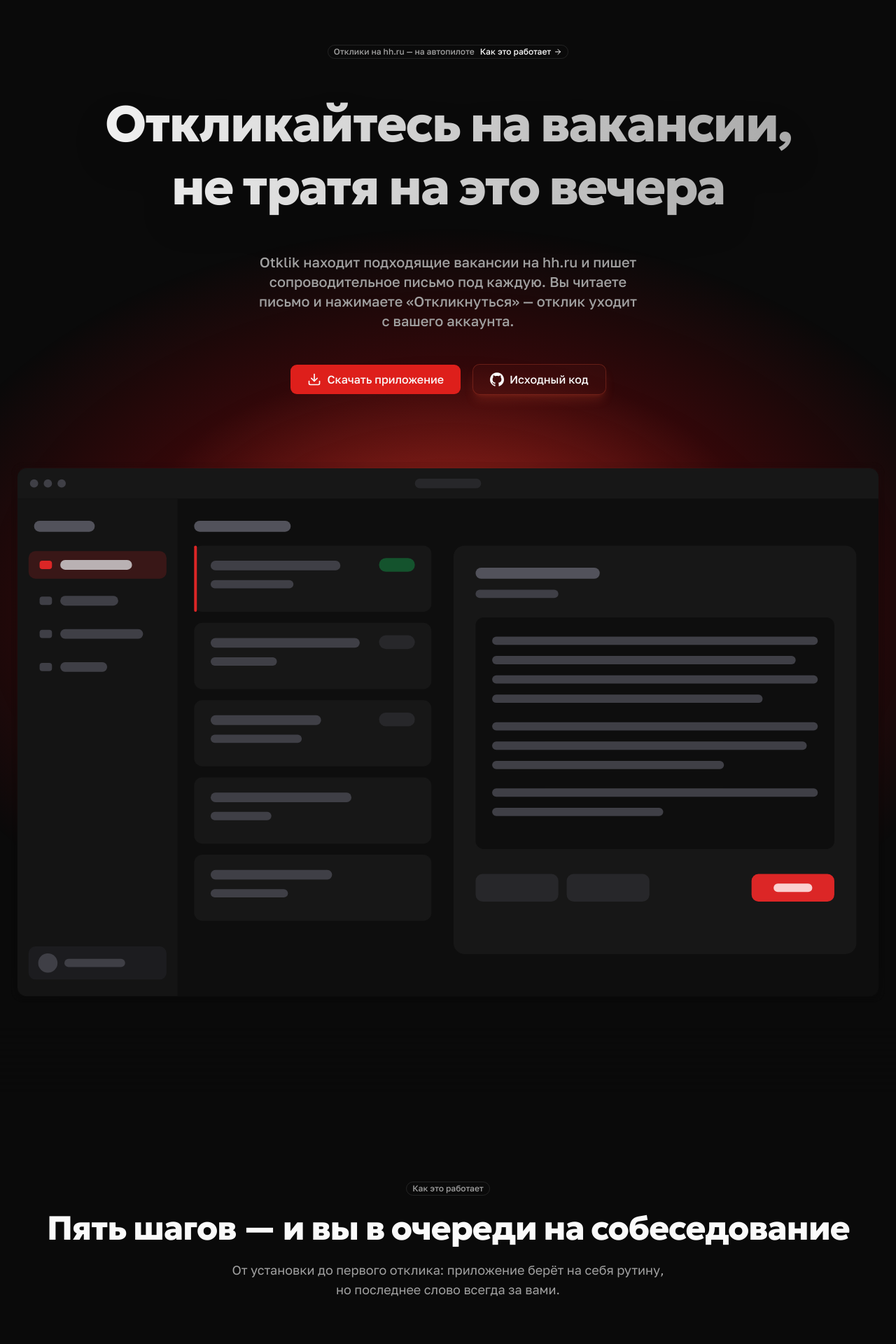
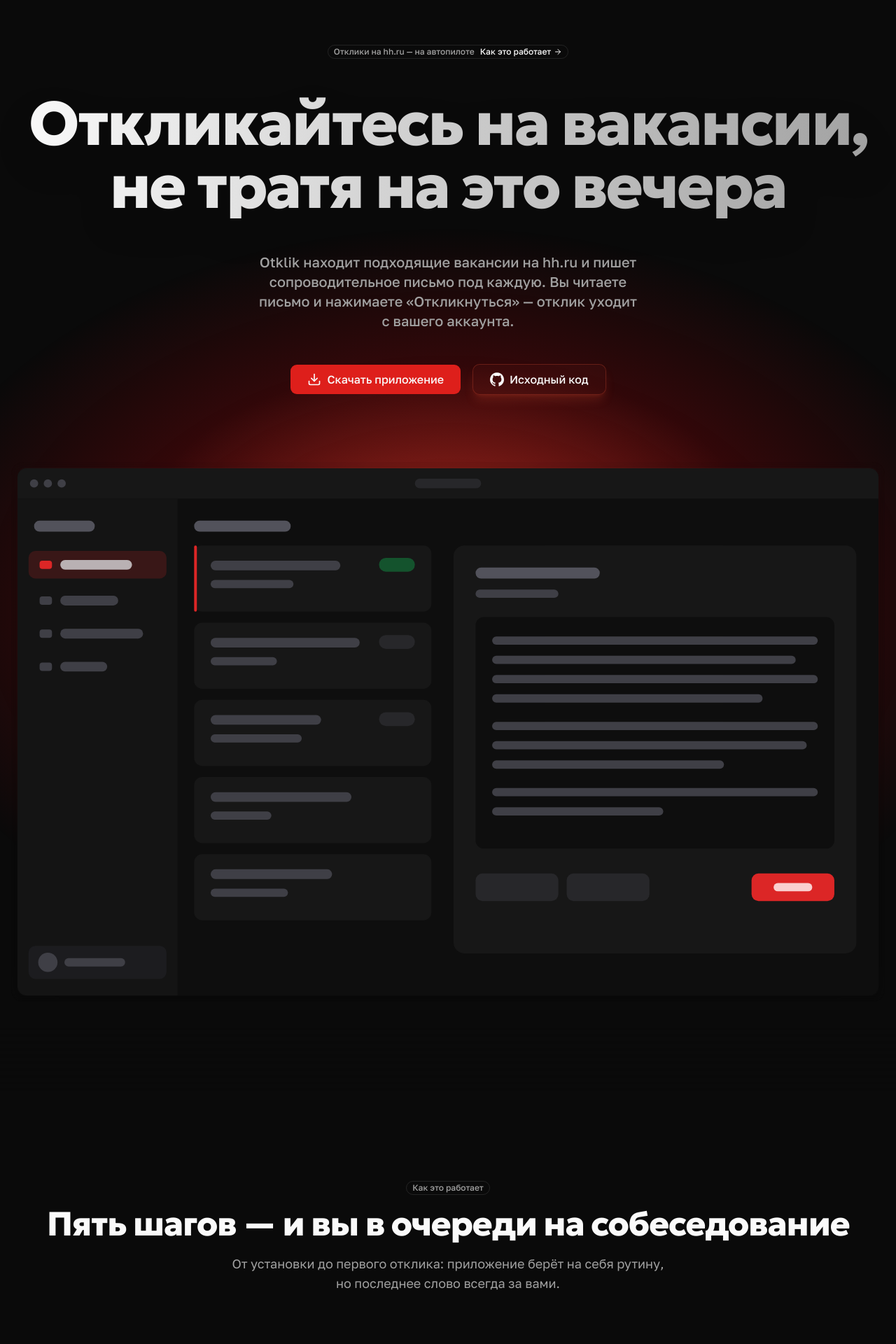
Before and after one commit to liubimba/otklik, a Next.js app in the folder web/: page / in a window 1280 px wide. Shown: the part 180-2100 px from the top of the page at 70% size. Built offline with nearby package versions, Linux system fonts and the light colour scheme.

Commit message:
style: apply biome formatting after heading utility fix

```diff
--- a/web/src/components/blocks/features-section.tsx
+++ b/web/src/components/blocks/features-section.tsx
@@ -30,7 +30,7 @@
 							<Card className="h-full">
 								<CardHeader className="gap-3">
 									<Icon className="size-5 text-brand" aria-hidden="true" />
-									<h3 className="font-heading text-lg font-semibold text-balance">
+									<h3 className="font-heading text-lg text-balance">
 										{item.title}
 									</h3>
 								</CardHeader>
--- a/web/src/components/blocks/hero-section.tsx
+++ b/web/src/components/blocks/hero-section.tsx
@@ -62,7 +62,7 @@
 						</Badge>
 					)}
 
-					<h1 className="relative z-10 inline-block animate-appear bg-gradient-to-r from-foreground to-muted-foreground bg-clip-text font-heading text-4xl leading-tight font-semibold text-balance text-transparent drop-shadow-2xl sm:text-6xl sm:leading-tight md:text-7xl md:leading-tight">
+					<h1 className="relative z-10 inline-block animate-appear bg-gradient-to-r from-foreground to-muted-foreground bg-clip-text font-heading text-balance text-transparent drop-shadow-2xl">
 						{title}
 					</h1>
 
--- a/web/src/components/blocks/how-it-works-section.tsx
+++ b/web/src/components/blocks/how-it-works-section.tsx
@@ -19,9 +19,7 @@
 }) {
 	return (
 		<div className="mt-8 flex flex-col gap-4 border-l-2 border-brand/30 pl-5">
-			<h3 className="font-heading text-lg font-semibold text-balance">
-				{autoApply.title}
-			</h3>
+			<h3 className="font-heading text-lg text-balance">{autoApply.title}</h3>
 			<p className="text-base text-pretty text-muted-foreground">
 				{autoApply.body}
 			</p>
--- a/web/src/components/blocks/letter-flow.tsx
+++ b/web/src/components/blocks/letter-flow.tsx
@@ -44,7 +44,7 @@
 	accent?: boolean;
 }) {
 	return (
-		<h3 className="mb-3 flex items-center gap-2 font-heading text-sm font-semibold text-muted-foreground">
+		<h3 className="mb-3 flex items-center gap-2 font-heading text-sm text-muted-foreground">
 			<Icon
 				className={cn(
 					"size-4",
--- a/web/src/components/blocks/privacy-section.tsx
+++ b/web/src/components/blocks/privacy-section.tsx
@@ -28,7 +28,7 @@
 							<Card className="h-full">
 								<CardHeader className="gap-3">
 									<Icon className="size-5 text-brand" aria-hidden="true" />
-									<h3 className="font-heading text-lg font-semibold text-balance">
+									<h3 className="font-heading text-lg text-balance">
 										{card.title}
 									</h3>
 								</CardHeader>
@@ -47,7 +47,7 @@
 				<Card>
 					<CardHeader className="gap-3">
 						<KeyRoundIcon className="size-5 text-brand" aria-hidden="true" />
-						<h3 className="font-heading text-lg font-semibold text-balance">
+						<h3 className="font-heading text-lg text-balance">
 							{privacy.key.title}
 						</h3>
 					</CardHeader>
--- a/web/src/components/blocks/risks-section.tsx
+++ b/web/src/components/blocks/risks-section.tsx
@@ -35,7 +35,7 @@
 				</Alert>
 			</Reveal>
 
-			<h3 className="mt-16 font-heading text-xl font-semibold text-balance">
+			<h3 className="mt-16 font-heading text-xl text-balance">
 				{risks.mitigationsTitle}
 			</h3>
 
@@ -48,7 +48,7 @@
 							<Card className="h-full">
 								<CardHeader className="gap-3">
 									<Icon className="size-5 text-brand" aria-hidden="true" />
-									<h4 className="font-heading text-base font-semibold text-balance">
+									<h4 className="font-heading text-base text-balance">
 										{item.title}
 									</h4>
 								</CardHeader>
--- a/web/src/components/ui/section.tsx
+++ b/web/src/components/ui/section.tsx
@@ -62,10 +62,7 @@
 					<span className="text-muted-foreground">{eyebrow}</span>
 				</Badge>
 			)}
-			<h2
-				id={`${id}-title`}
-				className="font-heading text-3xl leading-tight font-semibold text-balance sm:text-4xl md:text-5xl"
-			>
+			<h2 id={`${id}-title`} className="font-heading text-balance">
 				{title}
 			</h2>
 			{description && (
```
